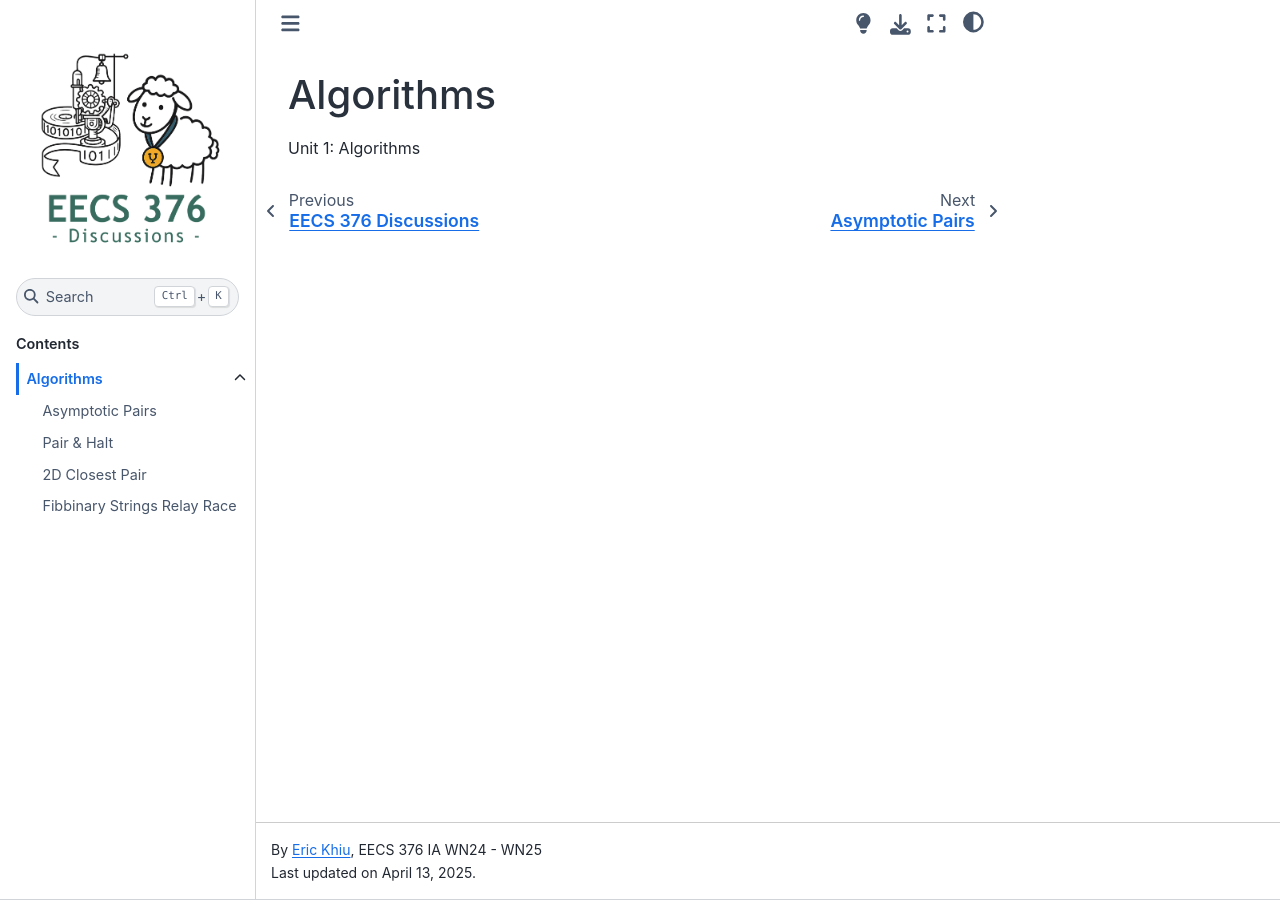
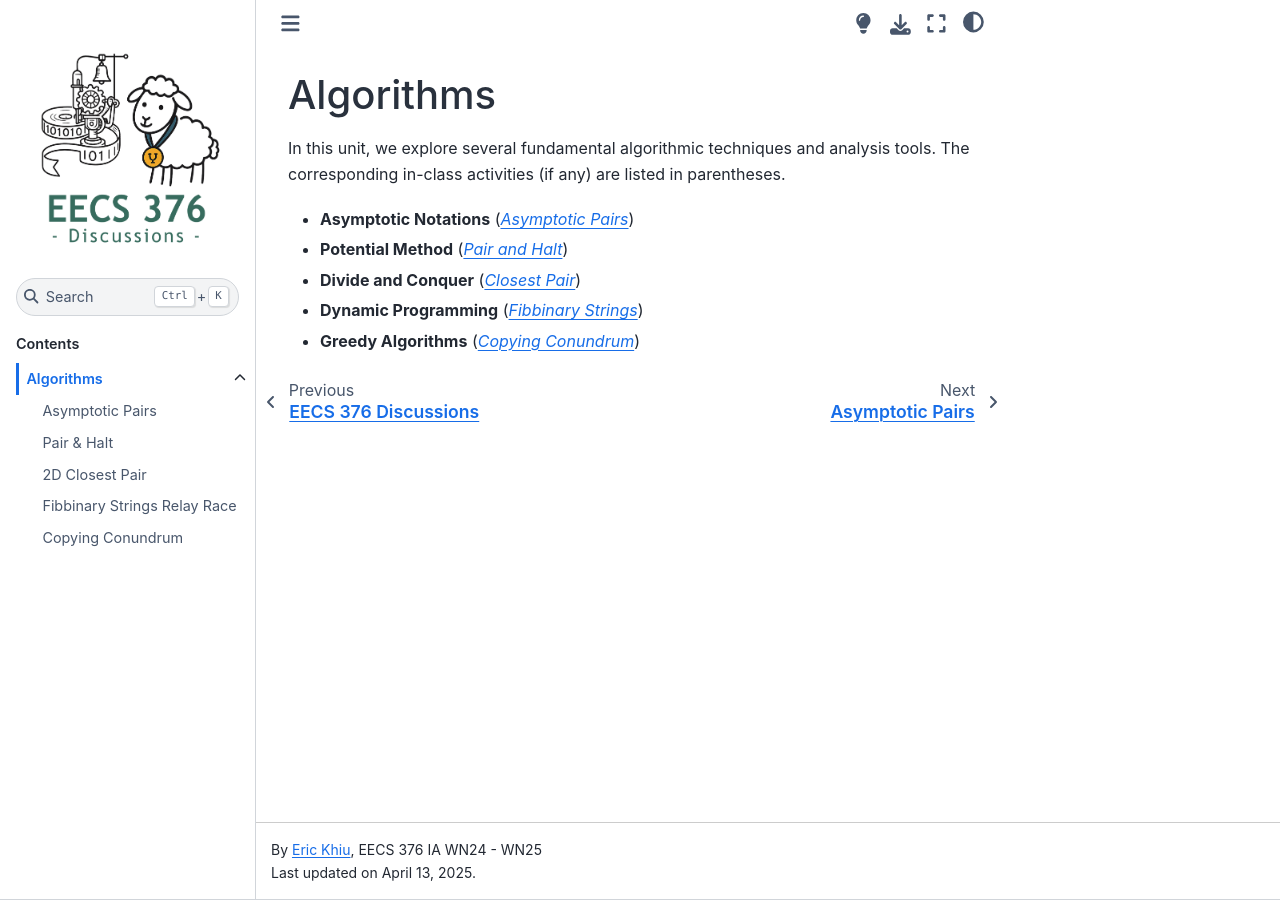
Before and after one commit to erickhiu/eecs376-tutoring, a Jupyter Book: the page built from book/algorithms/algorithms.md, in a window 1280 px wide. Built offline with Jupyter Book 1.0.4 settings and Sphinx 7.4.7 and the Sphinx Book theme 1.1.4, drawn with Linux system fonts in a browser that asks for light colours; comment, search, counter and statistics services are not loaded.

Commit message:
copying and alg cover page

```diff
--- a/book/_toc.yml
+++ b/book/_toc.yml
@@ -10,3 +10,4 @@ parts:
       - file: algorithms/pair-n-halt/pair-n-halt.md
       - file: algorithms/closest-pair/closest-pair.md
       - file: algorithms/fib-bin/fib-bin.md
+      - file: algorithms/copying/copying.md
--- a/book/algorithms/algorithms.md
+++ b/book/algorithms/algorithms.md
@@ -1,3 +1,9 @@
 # Algorithms
 
-Unit 1: Algorithms
+In this unit, we explore several fundamental algorithmic techniques and analysis tools. The corresponding in-class activities (if any) are listed in parentheses.
+
+- **Asymptotic Notations** ([*Asymptotic Pairs*](asymp-pair/asymptotic-pairs.md))
+- **Potential Method** ([*Pair and Halt*](pair-n-halt/pair-n-halt.md))
+- **Divide and Conquer** ([*Closest Pair*](closest-pair/closest-pair.md))
+- **Dynamic Programming** ([*Fibbinary Strings*](fib-bin/fib-bin.md))
+- **Greedy Algorithms** ([*Copying Conundrum*](copying/copying.md))
```
Also changed, not shown: book/algorithms/copying/copying.md (added, +52 -0 lines), book/algorithms/copying/nick-droopy.png (added), 2 other files.
